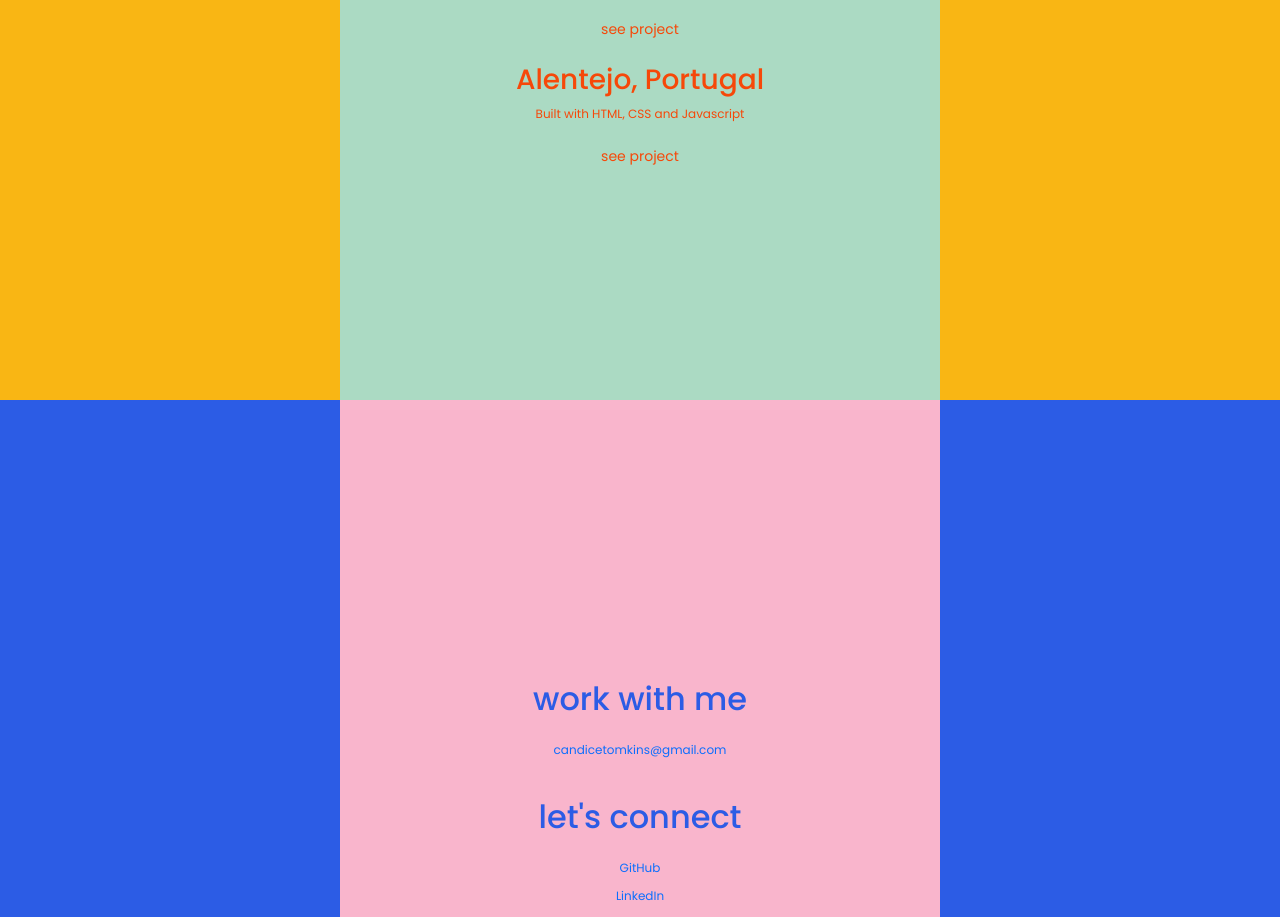
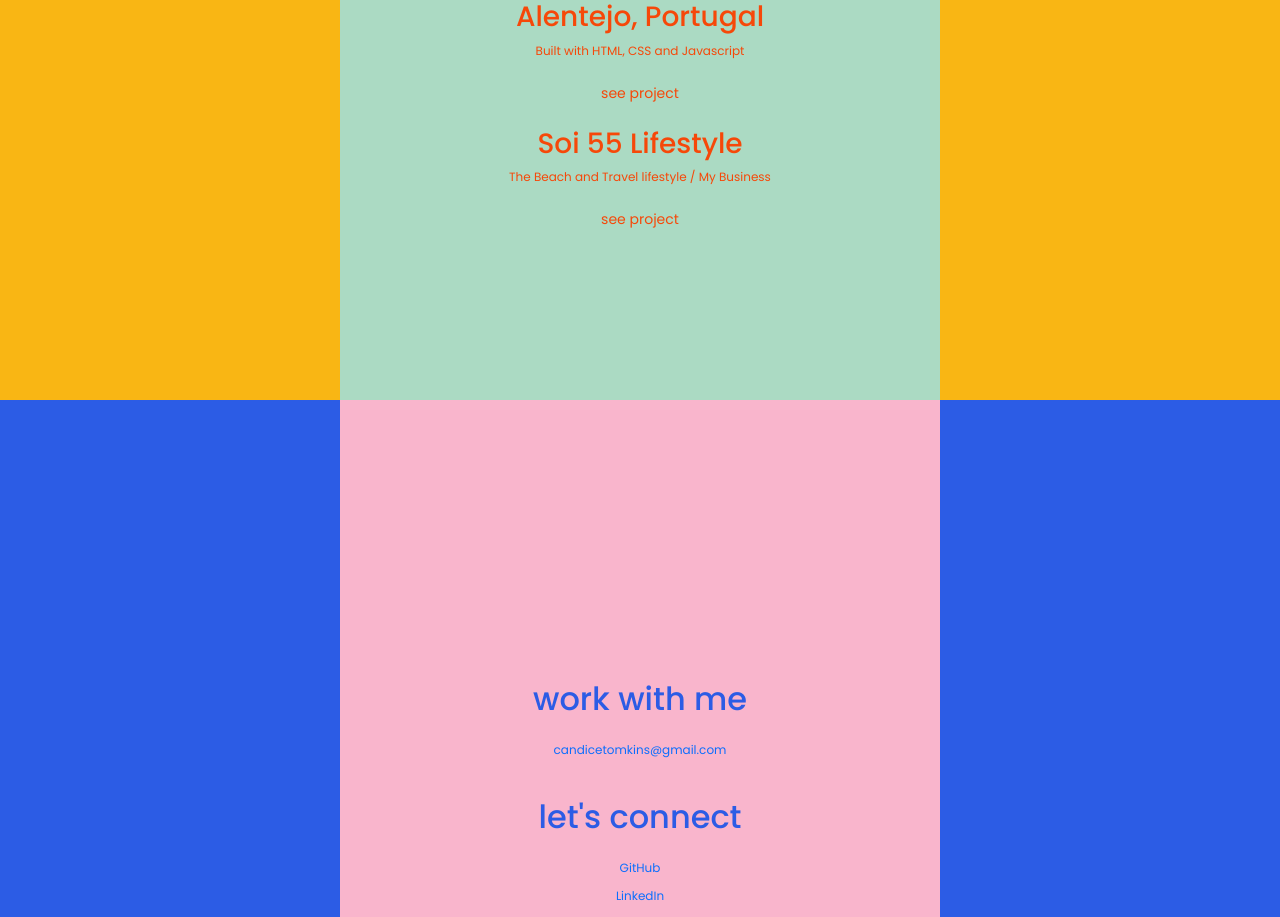
Before and after one commit to CandiceTomkins/cascais-mini-guide, a React (Create React App) app: page / in a window 1280 px wide. Shown: the part 2000-2917 px from the top of the page. Built offline with nearby package versions, Linux system fonts and the light colour scheme.

Commit message:
updated project links, added Soi 55 link

```diff
--- a/src/Projects.js
+++ b/src/Projects.js
@@ -20,8 +20,12 @@ export default function Projects () {
 
           <h3>Alentejo, Portugal</h3>
           <p className="project-paragraph">Built with HTML, CSS and Javascript</p>
-          <a href="https://www.shecodes.io/workshops/shecodes-basics-275631ab-9840-4885-a6a8-5afa8911fe76/projects/434164" className="btn btn-project mb-3">see project</a>
+          <a href="https://www.shecodes.io/workshops/shecodes-basics-275631ab-9840-4885-a6a8-5afa8911fe76/projects/434164" className="btn btn-project mb-3" alt="alentejo page link">see project</a>
 
+
+          <h3>Soi 55 Lifestyle</h3>
+          <p className="project-paragraph">The Beach and Travel lifestyle / My Business</p>
+          <a href="https://soi55lifestyle.com/" className="btn btn-project mb-3" alt="soi 55 lifestyle link">see project</a>
                    </div>
 
                </div>
```
